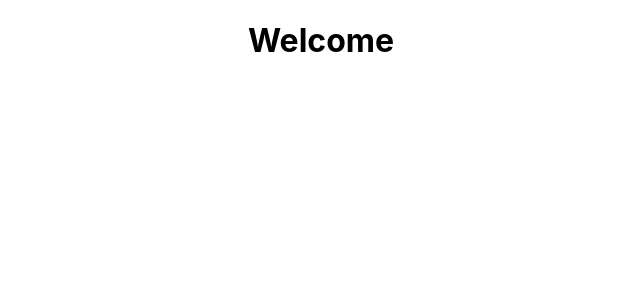
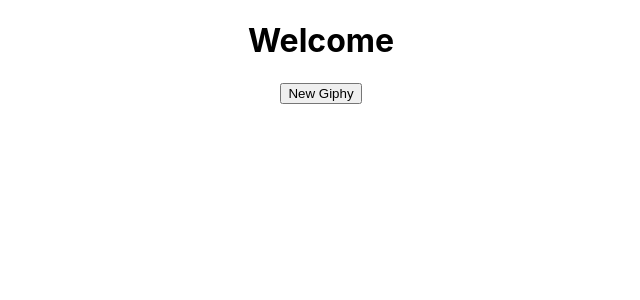
Before and after one commit to mary-rossi/react-giphy, a React (Create React App) app: page / in a window 1280 px wide. Shown: the top 300 px of the page, without its empty margins (319-959 px from the left). Built offline with nearby package versions, Linux system fonts and the light colour scheme.

Commit message:
imported button to app.js

```diff
--- a/src/App.js
+++ b/src/App.js
@@ -1,10 +1,11 @@
-import React from "react";
+import Button from "./components/Button";
 import './App.css';
 
 function App() {
   return (
     <div className="App">
       <h1>Welcome</h1>
+      <Button />
     </div>
   );
 }
--- a/src/components/Button.js
+++ b/src/components/Button.js
@@ -1,8 +1,15 @@
 import React from "react";
 
-function Button() {
+function Button(props) {
+    const handleClick = () => {
+        props.handleClickButton();
+    };
+
     return (
-        <button>New Giphy</button>
+        <button
+        className="button"
+        type="button"
+        onClick={handleClick}>New Giphy</button>
     );
 }
 
```
